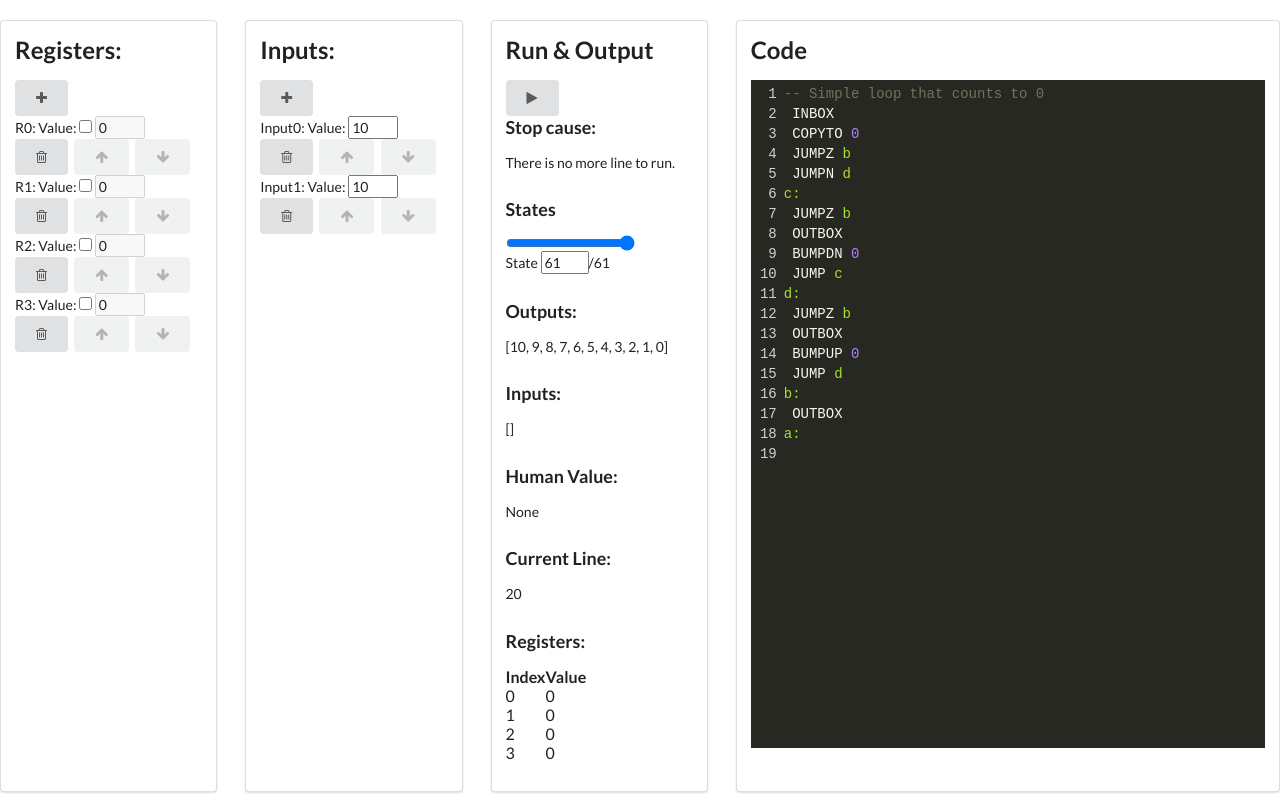
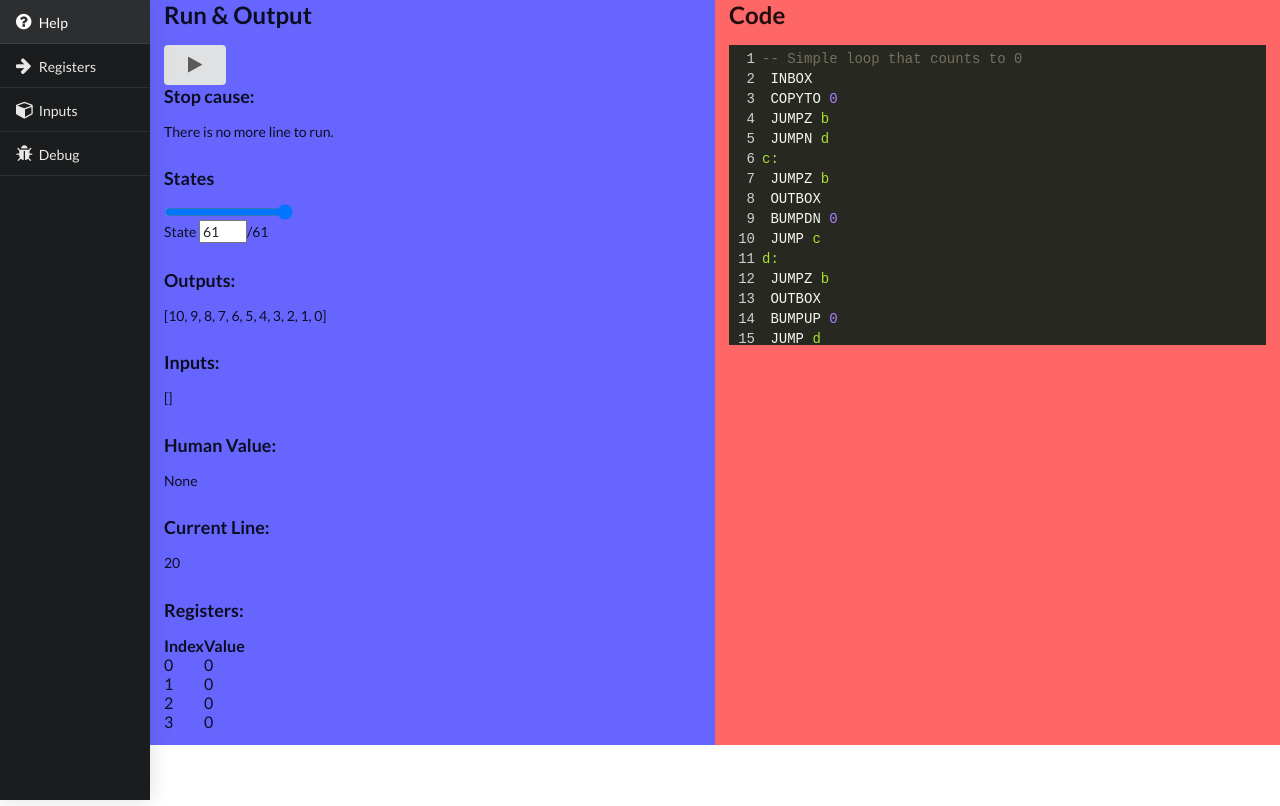
Before and after one commit to codec-abc/human-resource-machine-program-evaluator-fable-version, a website built with webpack: page public/design.html in a window 1280 px wide. Built offline with nearby package versions, Linux system fonts and the light colour scheme.

Commit message:
Update  design

```diff
--- a/public/app.css
+++ b/public/app.css
@@ -1,3 +1,4 @@
+/*
 .CodeMirror {
     height: 90%;
 }
@@ -17,3 +18,13 @@
 .ide {
     height: 100%;
 }
+*/
+
+#innerContainer {
+  width : 100% !important;
+}
+
+.fa {
+    font-size: large;
+    width: 20px;
+}
--- a/public/design.html
+++ b/public/design.html
@@ -15,93 +15,33 @@
 </head>
 
 <body>
-    <br>
-    <div id="app" class="app">
-        <div class="ui two column stackable grid">
-            <div class="three wide column">
-                <div class="ui segment">
-                    <h2>Registers:</h2>
-                    <button class="ui button"><i class="fa fa-plus" aria-hidden="true"></i>
-                    </button>
-                    <div>
-                        <div>
-                            R0: Value:
-                            <input type="checkbox">
-                            <input type="number" value="0" disabled="true" style="width: 50px;">
-                            <button class="ui button"><i class="fa fa-trash-o" aria-hidden="true"></i>
-                            </button>
-                            <button disabled="true" class="ui button"><i class="fa fa-arrow-up"></i>
-                            </button>
-                            <button disabled="true" class="ui button"><i class="fa fa-arrow-down"></i>
-                            </button>
-                        </div>
-                        <div>
-                            R1: Value:
-                            <input type="checkbox">
-                            <input type="number" value="0" disabled="true" style="width: 50px;">
-                            <button class="ui button"><i class="fa fa-trash-o" aria-hidden="true"></i>
-                            </button>
-                            <button disabled="true" class="ui button"><i class="fa fa-arrow-up"></i>
-                            </button>
-                            <button disabled="true" class="ui button"><i class="fa fa-arrow-down"></i>
-                            </button>
-                        </div>
-                        <div>
-                            R2: Value:
-                            <input type="checkbox">
-                            <input type="number" value="0" disabled="true" style="width: 50px;">
-                            <button class="ui button"><i class="fa fa-trash-o" aria-hidden="true"></i>
-                            </button>
-                            <button disabled="true" class="ui button"><i class="fa fa-arrow-up"></i>
-                            </button>
-                            <button disabled="true" class="ui button"><i class="fa fa-arrow-down"></i>
-                            </button>
-                        </div>
-                        <div>
-                            R3: Value:
-                            <input type="checkbox">
-                            <input type="number" value="0" disabled="true" style="width: 50px;">
-                            <button class="ui button"><i class="fa fa-trash-o" aria-hidden="true"></i>
-                            </button>
-                            <button disabled="true" class="ui button"><i class="fa fa-arrow-up"></i>
-                            </button>
-                            <button disabled="true" class="ui button"><i class="fa fa-arrow-down"></i>
-                            </button>
-                        </div>
-                    </div>
-                </div>
-            </div>
-            <div class="three wide column">
-                <div class="ui segment">
-                    <h2>Inputs:</h2>
-                    <button class="ui button"><i class="fa fa-plus" aria-hidden="true"></i>
-                    </button>
-                    <div>
-                        <div>
-                            Input0: Value:
-                            <input type="number" value="10" style="width: 50px;">
-                            <button class="ui button"><i class="fa fa-trash-o" aria-hidden="true"></i>
-                            </button>
-                            <button disabled="true" class="ui button"><i class="fa fa-arrow-up"></i>
-                            </button>
-                            <button disabled="true" class="ui button"><i class="fa fa-arrow-down"></i>
-                            </button>
-                        </div>
-                        <div>
-                            Input1: Value:
-                            <input type="number" value="10" style="width: 50px;">
-                            <button class="ui button"><i class="fa fa-trash-o" aria-hidden="true"></i>
-                            </button>
-                            <button disabled="true" class="ui button"><i class="fa fa-arrow-up"></i>
-                            </button>
-                            <button disabled="true" class="ui button"><i class="fa fa-arrow-down"></i>
-                            </button>
-                        </div>
-                    </div>
-                </div>
-            </div>
-            <div class="three wide column">
-                <div class="ui segment">
+    <div class="ui thin left vertical inverted labeled visible sidebar menu" id="sidebar">
+        <a class="item">
+           <i class="fa fa-question-circle block layout"></i>
+            Help
+
+        </a>
+        <a class="item">
+            <i class="block layout fa fa-arrow-right"></i>
+            Registers
+
+        </a>
+        <a class="item">
+            <i class="block layout fa fa-cube"></i>
+            Inputs
+
+        </a>
+        <a class="item">
+            <i class="block layout fa fa-bug"></i>
+            Debug
+
+        </a>
+
+    </div>
+    <div class="pusher" id="content" style="width: calc(100% - 150px);">
+        <div class="ui two column grid container" id="innerContainer">
+            <div class="column" style="background:#6666ff;">
+                <div class="ui">
                     <h2>Run &amp; Output</h2>
                     <button class="ui button"><i class="fa fa-play" aria-hidden="true"></i>
                     </button>
@@ -143,13 +83,14 @@
                     </div>
                 </div>
             </div>
-            <div class="seven wide column">
-                <div class="ui segment">
+            <div class="column" style="background:#ff6666;">
+                <div class="ui">
                     <h2>Code</h2>
-                    <div id="ide"/>
+                    <div id="ide"> </div>
                 </div>
             </div>
         </div>
+    </div>
         <script type="text/javascript">
             var evaluator = "hmrpEvaluator.js";
             window.hmrpEvaluatorWebWorker = new window.Worker(evaluator);
@@ -157,8 +98,6 @@
                 var msg = e.data;
                 window.evaluatorWorkerCallback(JSON.stringify(msg));
             }
-        </script>
-        <script type="text/javascript">
             var defaultLines =
                 "-- Simple loop that counts to 0\n" +
                 " INBOX\n" +
@@ -193,3 +132,89 @@
 </body>
 
 </html>
+
+
+                <!--
+                <div class="three wide column">
+                    <div class="ui segment">
+                        <h2>Registers:</h2>
+                        <button class="ui button"><i class="fa fa-plus" aria-hidden="true"></i>
+                        </button>
+                        <div>
+                            <div>
+                                R0: Value:
+                                <input type="checkbox">
+                                <input type="number" value="0" disabled="true" style="width: 50px;">
+                                <button class="ui button"><i class="fa fa-trash-o" aria-hidden="true"></i>
+                                </button>
+                                <button disabled="true" class="ui button"><i class="fa fa-arrow-up"></i>
+                                </button>
+                                <button disabled="true" class="ui button"><i class="fa fa-arrow-down"></i>
+                                </button>
+                            </div>
+                            <div>
+                                R1: Value:
+                                <input type="checkbox">
+                                <input type="number" value="0" disabled="true" style="width: 50px;">
+                                <button class="ui button"><i class="fa fa-trash-o" aria-hidden="true"></i>
+                                </button>
+                                <button disabled="true" class="ui button"><i class="fa fa-arrow-up"></i>
+                                </button>
+                                <button disabled="true" class="ui button"><i class="fa fa-arrow-down"></i>
+                                </button>
+                            </div>
+                            <div>
+                                R2: Value:
+                                <input type="checkbox">
+                                <input type="number" value="0" disabled="true" style="width: 50px;">
+                                <button class="ui button"><i class="fa fa-trash-o" aria-hidden="true"></i>
+                                </button>
+                                <button disabled="true" class="ui button"><i class="fa fa-arrow-up"></i>
+                                </button>
+                                <button disabled="true" class="ui button"><i class="fa fa-arrow-down"></i>
+                                </button>
+                            </div>
+                            <div>
+                                R3: Value:
+                                <input type="checkbox">
+                                <input type="number" value="0" disabled="true" style="width: 50px;">
+                                <button class="ui button"><i class="fa fa-trash-o" aria-hidden="true"></i>
+                                </button>
+                                <button disabled="true" class="ui button"><i class="fa fa-arrow-up"></i>
+                                </button>
+                                <button disabled="true" class="ui button"><i class="fa fa-arrow-down"></i>
+                                </button>
+                            </div>
+                        </div>
+                    </div>
+                </div>
+                <div class="three wide column">
+                    <div class="ui segment">
+                        <h2>Inputs:</h2>
+                        <button class="ui button"><i class="fa fa-plus" aria-hidden="true"></i>
+                        </button>
+                        <div>
+                            <div>
+                                Input0: Value:
+                                <input type="number" value="10" style="width: 50px;">
+                                <button class="ui button"><i class="fa fa-trash-o" aria-hidden="true"></i>
+                                </button>
+                                <button disabled="true" class="ui button"><i class="fa fa-arrow-up"></i>
+                                </button>
+                                <button disabled="true" class="ui button"><i class="fa fa-arrow-down"></i>
+                                </button>
+                            </div>
+                            <div>
+                                Input1: Value:
+                                <input type="number" value="10" style="width: 50px;">
+                                <button class="ui button"><i class="fa fa-trash-o" aria-hidden="true"></i>
+                                </button>
+                                <button disabled="true" class="ui button"><i class="fa fa-arrow-up"></i>
+                                </button>
+                                <button disabled="true" class="ui button"><i class="fa fa-arrow-down"></i>
+                                </button>
+                            </div>
+                        </div>
+                    </div>
+                </div>
+                -->
```
